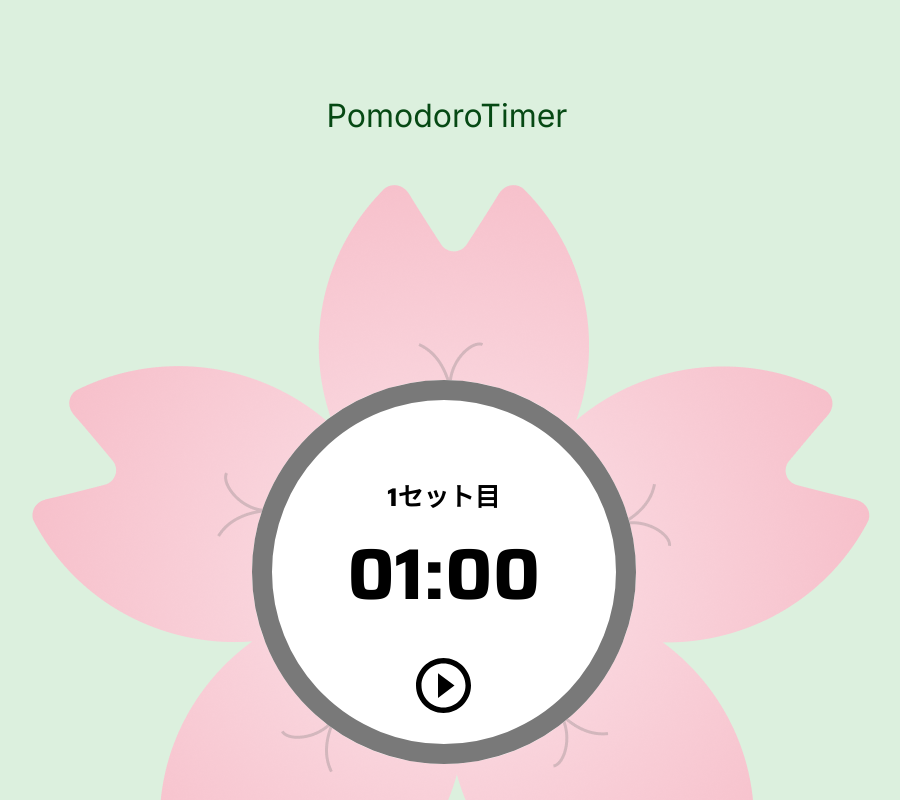
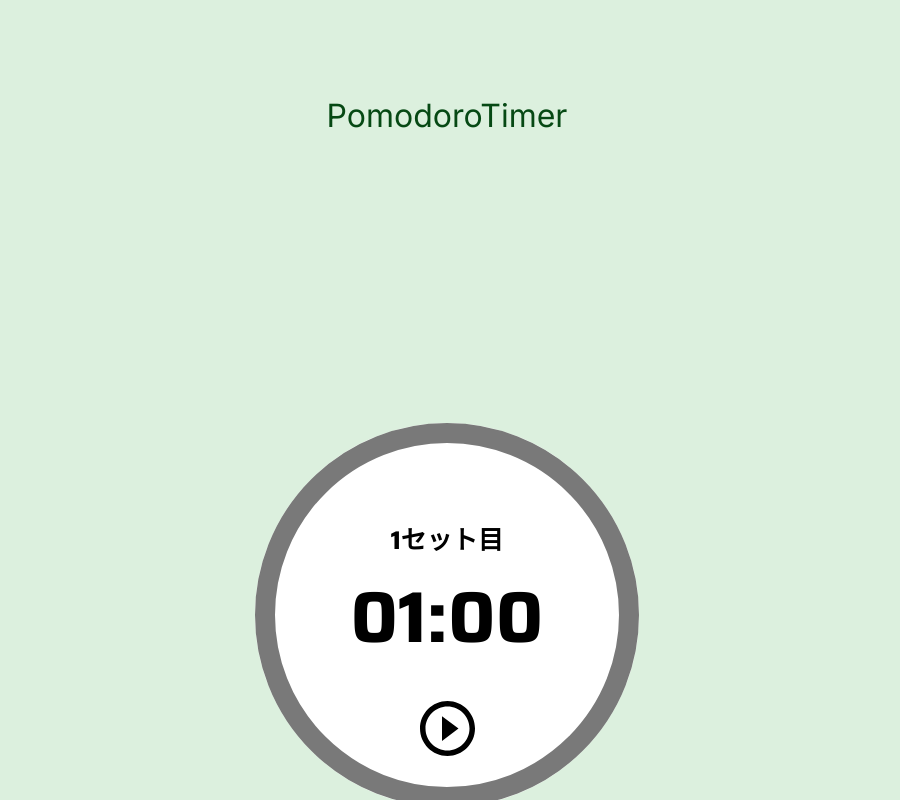
Before and after one commit to YukaChoco/blossom-pomodoro-timer, a Next.js app: page / in a window 1280 px wide. Shown: the top 800 px of the page, without its empty margins (193-1093 px from the left). Built offline with nearby package versions, Linux system fonts and the light colour scheme; a web font is replaced by a local one.

Commit message:
桜を少しづつ色づかせる

```diff
--- a/app/components/Timer.tsx
+++ b/app/components/Timer.tsx
@@ -1,9 +1,10 @@
 import { Mode } from "../types/mode";
 import styles from "./timer.module.css";
 import React, { useState, useEffect, use } from "react";
-import CircularProgress from '@mui/joy/CircularProgress';
+import CircularProgress from "@mui/joy/CircularProgress";
 import { relative } from "path";
 import { ThemeProvider, createTheme, styled } from "@mui/material/styles";
+import { Box } from "@mui/joy";
 
 export default function Timer({
   currentTime,
@@ -32,19 +33,39 @@ export default function Timer({
     ? 100 - (currentTime / studyMaxTime) * 100
     : 100 - (currentTime / breakMaxTime) * 100;
 
+  const getClipPath = (progress: number) => {
+    if (progress <= 25) {
+      const x = 50 + 50 * Math.tan(progress * 3.6 * (Math.PI / 180));
+      return `polygon(50% 0%, ${x}% 0%, 50% 50%, 50% 0%)`;
+    } else if (progress <= 50) {
+      const y = 50 + 50 * Math.tan((progress * 3.6 - 90) * (Math.PI / 180));
+      return `polygon(50% 0%, 100% 0%, 100% ${y}%, 50% 50%)`;
+    } else if (progress < 75) {
+      const x = 50 - 50 * Math.tan((progress * 3.6 - 180) * (Math.PI / 180));
+      return `polygon(50% 0%, 100% 0%, 100% 100%, ${x}% 100%, 50% 50%)`;
+    } else {
+      const y = 50 - 50 * Math.tan((progress * 3.6 - 270) * (Math.PI / 180));
+      return `polygon(50% 0%, 100% 0%, 100% 100%, 0% 100%, 0% ${y}%, 50% 50%)`;
+    }
+  };
+
+  const clipPath = getClipPath(progress);
+
   return (
     <div className={styles.sakuracontainer}>
-      <img src="./Frame 2.png" />
+      <img src="./Frame2.png" className={styles.clip} style={{ clipPath }} />
+      {/* <div className={styles.sakuraImage} /> */}
       <div className={styles.container}>
         <CircularProgress
           sx={{
             "--CircularProgress-size": "24rem",
             position: "absolute",
             "--CircularProgress-trackColor": "#797979",
-            "--CircularProgress-progressColor": "#FFD600"
+            "--CircularProgress-progressColor": "#FFD600",
           }}
           thickness={20}
-          determinate value={progress}
+          determinate
+          value={progress}
         />
         <div className={styles.timer}>
           <div>
@@ -59,7 +80,9 @@ export default function Timer({
             <span>{Math.floor((currentTime / 60) % 10)}</span>
             <span>:</span>
             <span>
-              {currentTime % 60 < 10 ? "0" : Math.floor((currentTime % 60) / 10)}
+              {currentTime % 60 < 10
+                ? "0"
+                : Math.floor((currentTime % 60) / 10)}
             </span>
             <span>{(currentTime % 60) % 10}</span>
           </div>
--- a/app/components/timer.module.css
+++ b/app/components/timer.module.css
@@ -22,11 +22,11 @@
 }
 
 .container {
-  position:absolute;
+  position: absolute;
   top: 50%;
-  top: 15.3rem;
+  top: 18rem;
   left: 50%;
-  left: 15.3rem;
+  left: 18rem;
   float: left;
   width: 24rem;
   height: 24rem;
@@ -37,3 +37,9 @@
 .sakuracontainer {
   position: relative;
 }
+
+.clip {
+  width: 60rem;
+  height: 60rem;
+  /* clip-path: polygon(100% 0%, 50% 0%,50% 50%, 100% 40%); */
+}
```
Also changed, not shown: public/Frame2.png (renamed from public/Frame 2.png), public/Frame3.png (renamed from public/Frame 3.png).
